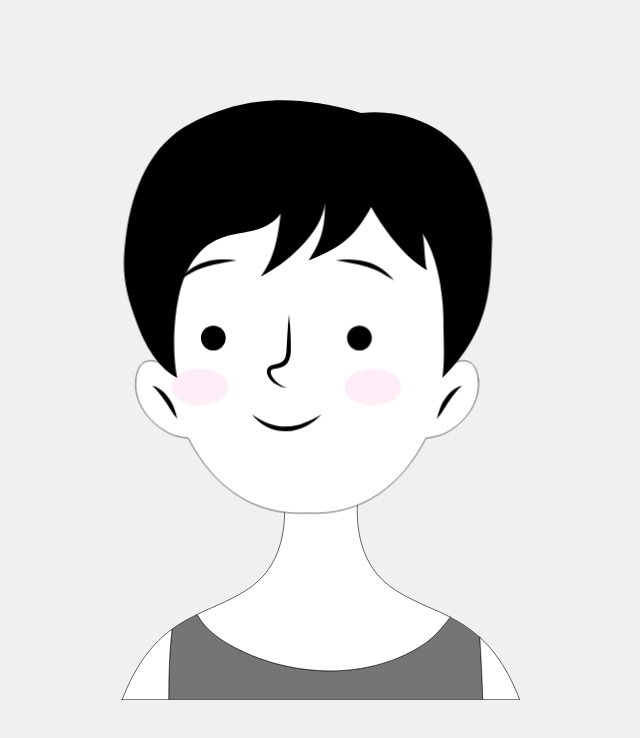
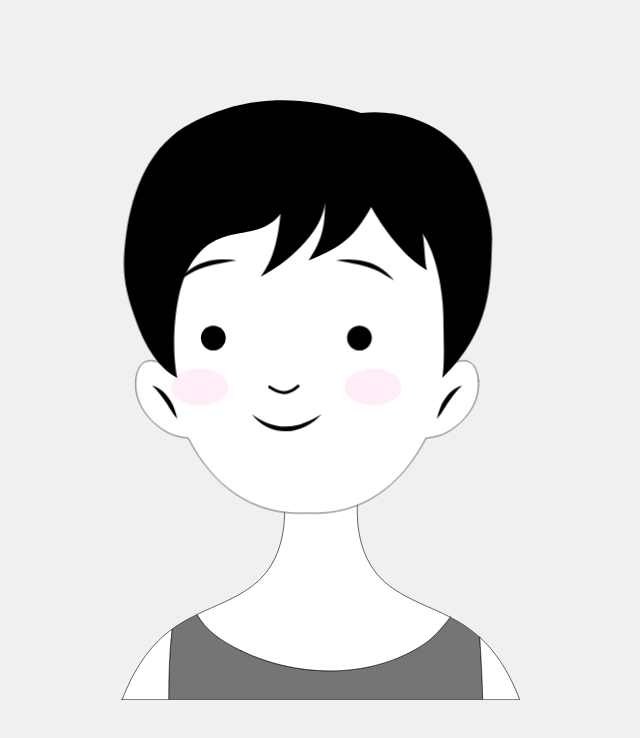
Before and after one commit to Ayian-Qaisar/face_animation, a plain HTML site: page index.html in a window 1280 px wide. Shown: the whole page, without its empty margins (319-959 px from the left). Drawn offline with Linux system fonts and the light colour scheme.

Commit message:
Replace nose element with a new SVG structure for improved animation

```diff
--- a/index.html
+++ b/index.html
@@ -156,9 +156,15 @@
             d="m392.69 233.67c-0.86-10.11-4.99-18.62-16.78-15.88-2.23 0.52-4.77 1.98-7.24 3.84 1.51-8.27 2.67-16.7 3.44-25.23 7.6-83.61-13.12-168.6-120.91-168.6h-2.5c-107.78 0-128.51 84.99-120.91 168.6q1.17 12.8 3.44 25.23c-2.47-1.86-5.01-3.32-7.24-3.84-11.78-2.74-15.91 5.77-16.78 15.88-1.56 18.28 10.61 35.36 28.18 44.26 2.95 1.49 9.13 3.11 15.52 3.83 19.97 38.82 52.56 64.89 99.04 62.51 46.48 2.38 79.07-23.69 99.05-62.51 6.38-0.72 12.57-2.34 15.52-3.83 17.56-8.9 29.73-25.98 28.17-44.26z" />
 
           <g id="&lt;Group&gt;">
-            <g id="nose" class="face-features">
+            <!-- <g id="nose" class="face-features">
               <path id="&lt;Path&gt;" class="s3"
                 d="m247.77 178.68c0.66 6.68 1.13 13.31 1.52 19.94l0.58 9.91c0.18 3.18 0.72 6.34 2.3 8.27 1.54 2.09 4.47 2.72 7.78 3.44 1.63 0.47 3.51 0.67 5.4 2.37 0.93 0.85 1.44 2.23 1.47 3.34 0.03 1.15-0.18 2.04-0.48 3.04-1.41 3.8-4.37 6-7.24 7.85-2.98 1.64-6.28 3.16-9.7 2.85 3.29-0.59 6.13-2.38 8.59-4.43 2.42-2.02 4.74-4.54 5.4-7.17 0.28-1.38 0.17-2.6-0.43-2.97-0.63-0.58-2.22-0.94-3.78-1.22-1.6-0.29-3.34-0.61-5.12-1.24-1.72-0.59-3.7-1.75-4.91-3.31-2.58-3.42-2.88-7.26-3.01-10.64-0.01-3.39-0.05-6.69 0.07-10.04 0.14-6.68 0.69-13.35 1.56-19.99z" />
+            </g> -->
+            <g xmlns="http://www.w3.org/2000/svg" id="nose-2" class="face-features">
+              <g>
+                <path class="s3"
+                  d="M235,240c3.93,2.7,8.18,4.92,13.04,5.05c4.84,0.13,9.13-2.61,12.62-5.67c1.22-1.06-0.56-2.82-1.77-1.77c-3.32,2.9-7.01,5.04-11.53,4.92c-4.07-0.11-7.86-2.46-11.11-4.69C235.56,237.45,234.31,239.12,235,240z" />
+              </g>
             </g>
             <g id="left-eyebrow" class="face-features">
               <path id="&lt;Path&gt;" class="s3"
```
